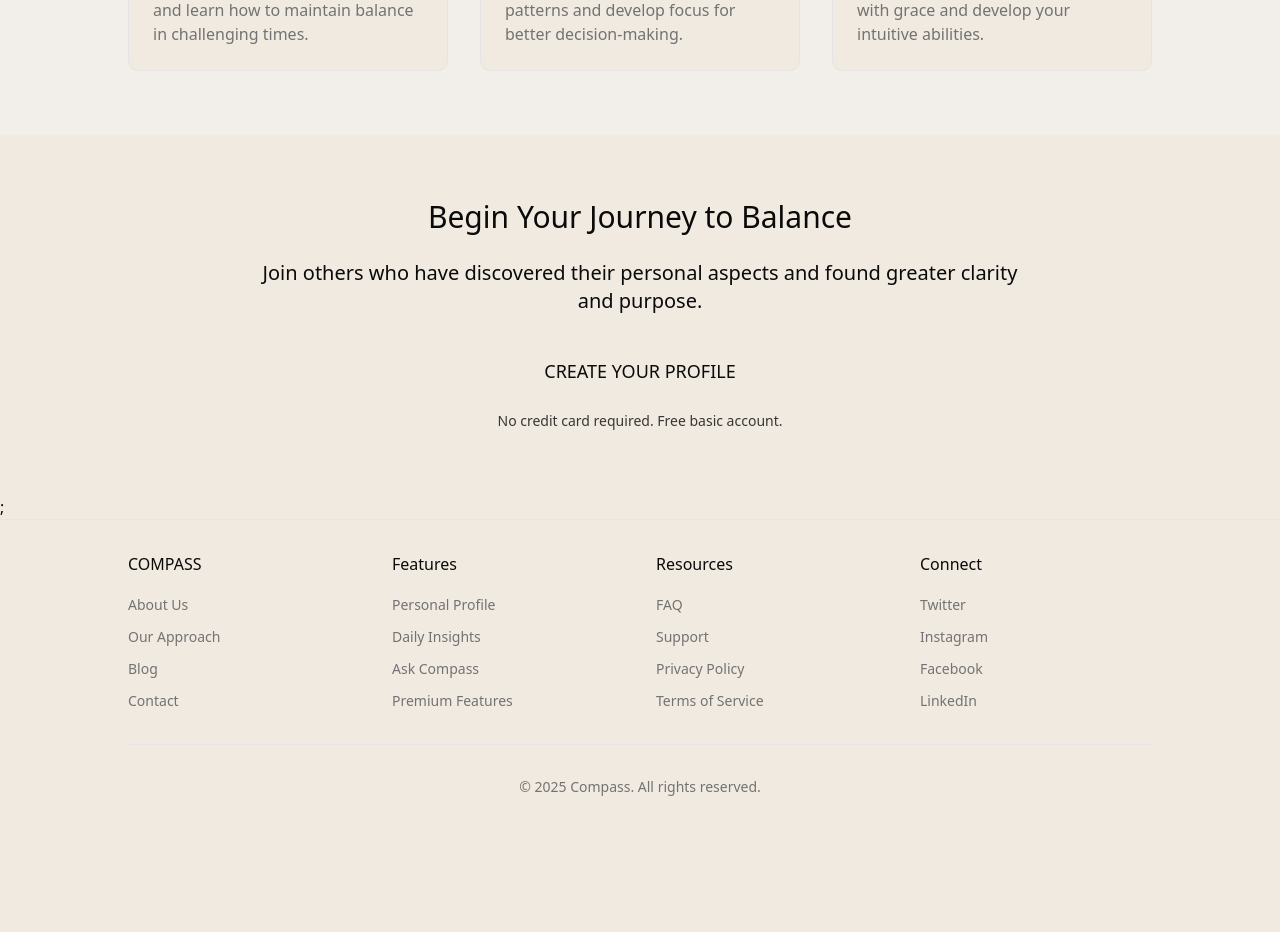
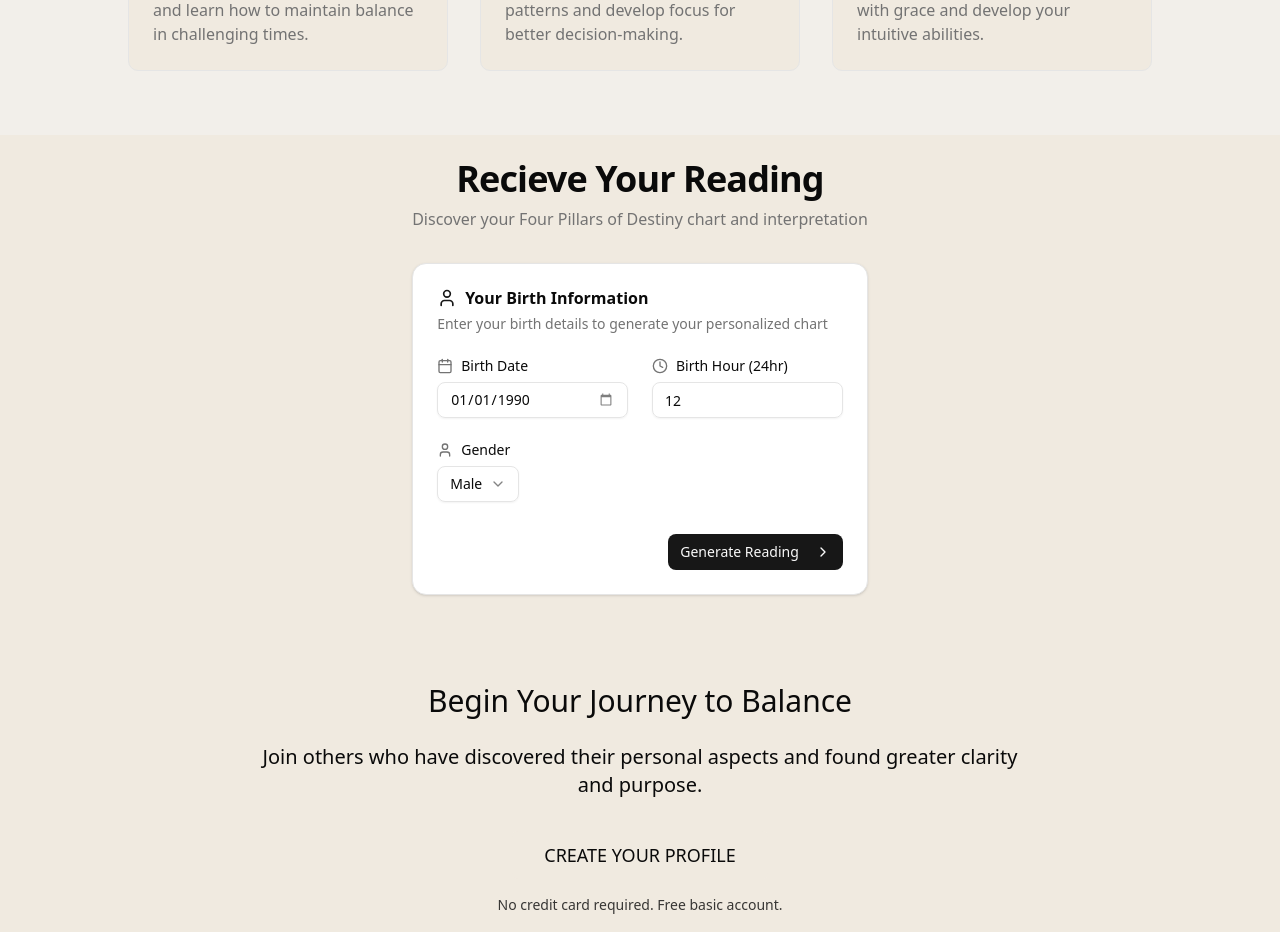
Before and after one commit to kendrick1win/compass, a Next.js app: page / in a window 1280 px wide. Shown: the part 860-1792 px from the top of the page. Before the commit the page ends 1689 px from the top, so only its background shows below. Built offline with nearby package versions, Linux system fonts and the light colour scheme; no server answers.

Commit message:
Added try section back on landing page

```diff
--- a/app/page.tsx
+++ b/app/page.tsx
@@ -14,7 +14,8 @@ export default function LandingPage() {
         <HeroSection />
         {/* Features Section */}
         <FeaturesSection />
-        {/*<Try /> */}
+        {/* */}
+        <Try />
 
         {/* CTA Section */}
         <CTASection />
```
